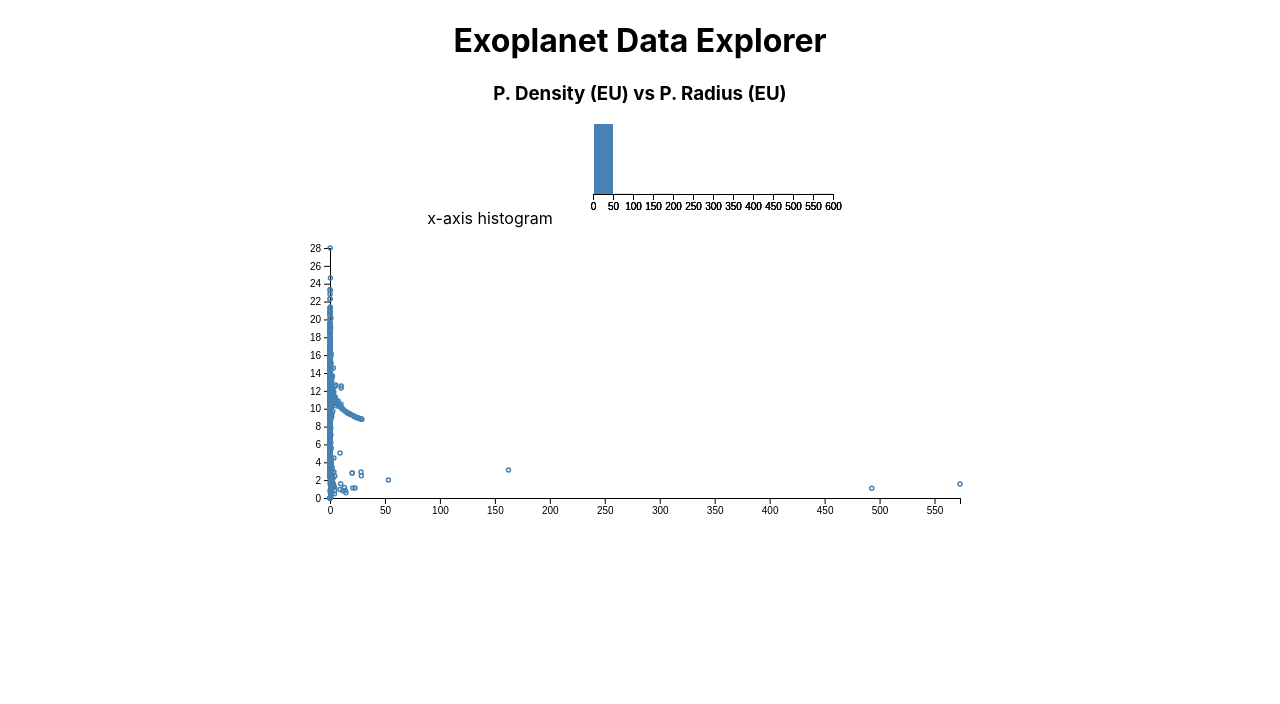
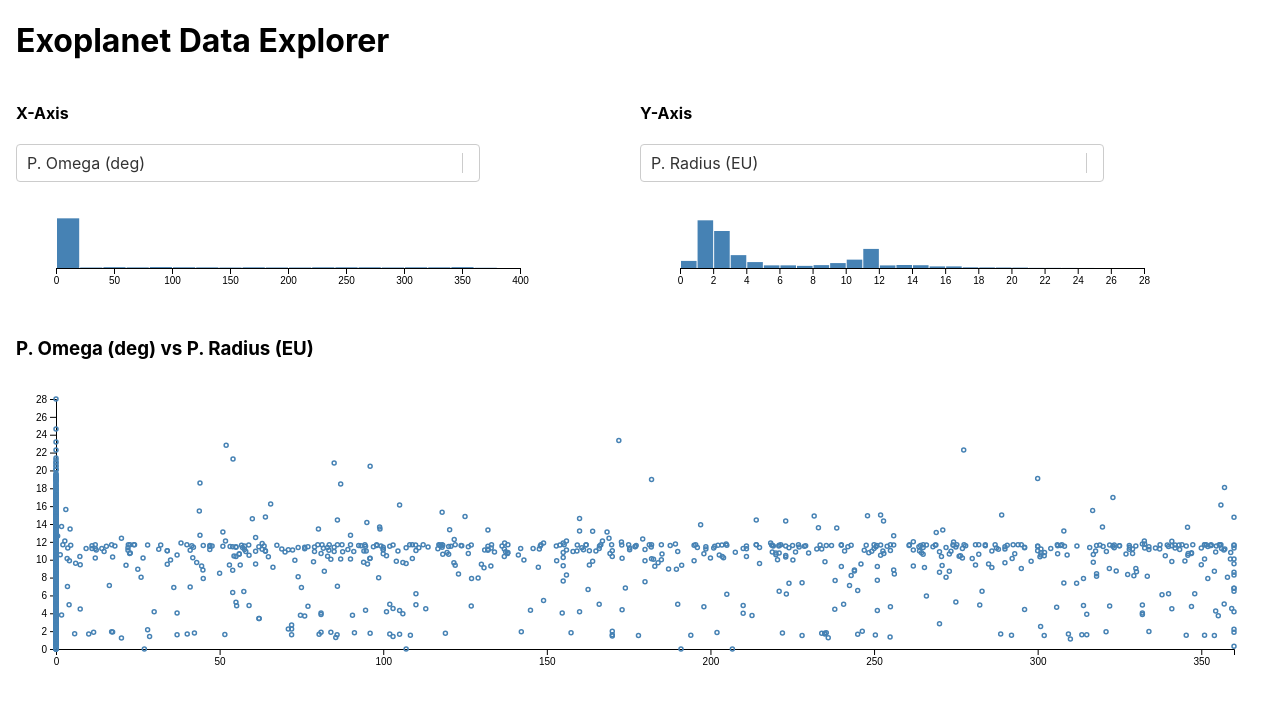
Before and after one commit to GoingInfinity/exoplanet, a React (Create React App) app: page / in a window 1280 px wide. Shown: the top 704 px of the page. Built offline with nearby package versions, Linux system fonts and the light colour scheme.

Commit message:
Added notes and cleaned up code

```diff
--- a/src/App.js
+++ b/src/App.js
@@ -1,7 +1,7 @@
 import React, { Component } from 'react';
 import * as d3 from 'd3';
 
-
+import AxisSelector from './components/axisSelector.js'
 import csvData from './assets/phl_hec_all_confirmed.csv'
 import './App.sass';
 
@@ -32,10 +32,11 @@ class App extends Component {
       })
       return row
     }).then(result => {
+      console.log('result', result.columns.indexOf('P. Omega (deg)'))
       this.setState({
         columns: result.columns,
         data: result,
-        xSelector: result.columns[12],
+        xSelector: result.columns[32],
         ySelector: result.columns[11]
       })
     })
@@ -43,37 +44,58 @@ class App extends Component {
 
   componentDidMount() {
     this.renderPlotGraph()
+    this.renderHistogram('x')
+    this.renderHistogram('y')
   }
 
   componentDidUpdate(prevProps, prevState) {
-    if (prevState.data !== this.state.data) {
+    d3.selectAll("svg").remove()
+    if (prevState.xSelector !== this.state.xSelector ||
+      prevState.ySelector !== this.state.ySelector ) {
       this.renderPlotGraph()
       this.renderHistogram('x')
-      this.renderHistogram('y')
-    }
-    if (prevState.xSelector !== this.state.xSelector) {
-      this.renderHistogram('x')
-    } else
-    if (prevState.ySelector !== this.state.ySelector) {
       this.renderHistogram('y')
     }
   }
 
   renderHistogram = (selector) => {
     const { data, xSelector, ySelector } = this.state
-    // const axis = selector === 'x' ? "App__XAxisHistogram" : "App__YAxisHistogram"
-    const svg = d3.select(".App__XAxisHistogram").attr("width", 300).attr("height", 100)
+    let targetClass, axisSelection
+
+    // Histogram selector
+    if (selector === "x") {
+      targetClass = ".AxisSelector__xHistogram"
+      axisSelection = xSelector
+    } else
+    if (selector === "y") {
+      targetClass = ".AxisSelector__yHistogram"
+      axisSelection = ySelector
+    }
+
+    // CSS data for D3
     const height = 100
-    const width = 300
+    const width = d3.select(targetClass).node().getBoundingClientRect().width -100
     const margin = ({top: 20, right: 20, bottom: 30, left: 40})
-    const dataArr = data.map(obj => obj[xSelector])
 
+    // Create D3 template
+    const svg = d3.select(targetClass).append("svg").classed("AxisSelector__Svg", true).attr('width', width).attr('height', height)
+
+    // Filter Data array
+    const dataArr = data.map(obj => obj[axisSelection])
+
+    // X-axis Linear Scale
     const x = d3.scaleLinear()
       .domain(d3.extent(dataArr)).nice()
       .range([margin.left, width - margin.right])
 
+    const bins = d3.histogram()
+      .domain(x.domain())
+      .thresholds(x.ticks(20))
+    (dataArr)
+
+    // Y-axis Linear Scale
     const y = d3.scaleLinear()
-      .domain([0, d3.max(data, d => d[xSelector])]).nice()
+      .domain([0, d3.max(bins, d => d.length)]).nice()
       .range([height - margin.bottom, margin.top])
 
     const xAxis = g => g
@@ -84,15 +106,9 @@ class App extends Component {
       .attr("transform", `translate(${margin.left},0)`)
       .call(d3.axisLeft(y))
 
-    const bins = d3.histogram()
-      .domain(x.domain())
-      .thresholds(x.ticks(10))
-    (dataArr)
-
+    // Append nodes to DOM
     svg.append("g")
       .call(xAxis);
-
-
     svg.append("g")
         .attr("fill", "steelblue")
       .selectAll("rect")
@@ -106,20 +122,22 @@ class App extends Component {
 
   renderPlotGraph = () => {
     const { data, xSelector, ySelector } = this.state
+
+    // CSS data for D3
     const height = 300
-    const width = 700
-
-    // Appends SVG to target ".App__PlotGraph"
-    const svg = d3.select(".App__PlotGraph").attr("width", 700).attr("height", 300);
-
+    const width = d3.select(".App__PlotGraph").node().getBoundingClientRect().width
     const margin = ({top: 20, right: 30, bottom: 30, left: 40})
 
-    // linear scale
+    // Append SVG to target
+    const svg = d3.select(".App__PlotGraph").append("svg").attr("width", width).attr("height", height);
+
+
+    // x-axis linear scale
     const x = d3.scaleLinear()
       .domain(d3.extent(data, d => d[xSelector]))
       .range([margin.left, width - margin.right])
 
-    // linear scale
+    // y-axis linear scale
     const y = d3.scaleLinear()
       .domain(d3.extent(data, d => d[ySelector])).nice()
       .range([height - margin.bottom, margin.top])
@@ -148,21 +166,25 @@ class App extends Component {
         .attr("r", 2);
   }
 
+  updateAxisSelection = (e, axis) => {
+    if (axis === 'x') this.setState({ xSelector: e.value })
+    if (axis === 'y') this.setState({ ySelector: e.value })
+  }
+
   render() {
+    const { columns, xSelector, ySelector } = this.state
     return (
       <div className="App">
         <h1>Exoplanet Data Explorer</h1>
+        <div className="App__AxisSelectionContainer">
+          <AxisSelector columns={columns} update={this.updateAxisSelection} axis='x' title='X-Axis' value={xSelector} />
+          <AxisSelector columns={columns} update={this.updateAxisSelection} axis='y' title='Y-Axis' value={ySelector} />
+        </div>
         <div className="App__MainContent">
           <h3 className="App__GraphTitle">
             {this.state.xSelector} vs {this.state.ySelector}
           </h3>
-          <div>
-            x-axis histogram
-            <svg className="App__XAxisHistogram" />
-            {/* y-axis histogram
-            <svg className="App__YAxisHistogram" /> */}
-          </div>
-          <svg className="App__PlotGraph" />
+          <div className="App__PlotGraph" />
         </div>
       </div>
     );
--- a/src/App.sass
+++ b/src/App.sass
@@ -1,2 +1,11 @@
 .App
-  text-align: center
+  margin: 0 1rem
+  &__AxisSelectionContainer
+    width: 100%
+    display: flex
+    flex-flow: row wrap
+
+  &__MainContent
+  &__GraphTitle
+  &__PlotGraph
+    width: 100%
```
